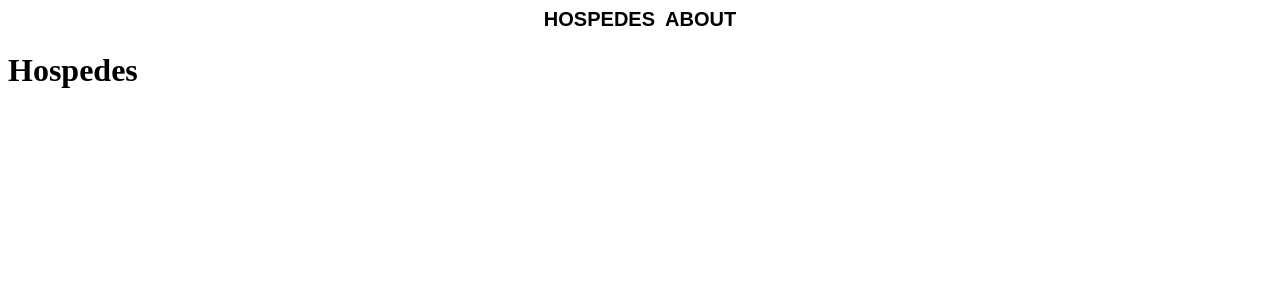
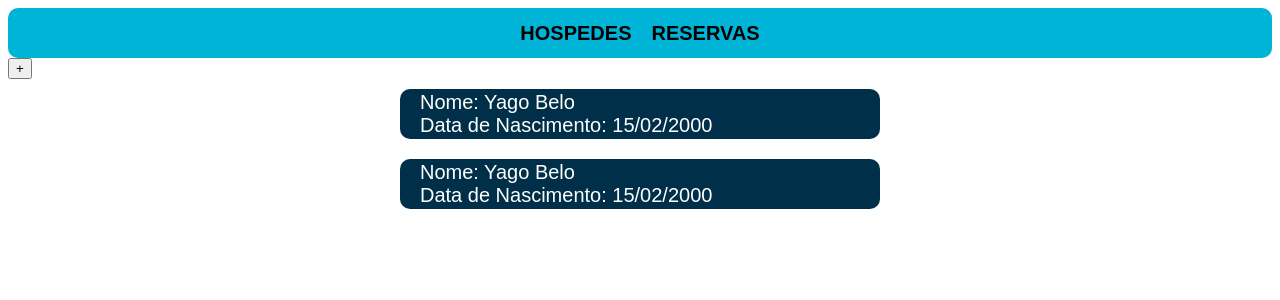
Before and after one commit to yagobelo/teste_es_frontend, a Vue app: page /hospedes in a window 1280 px wide. Shown: the top 300 px of the page. Built offline with nearby package versions, Linux system fonts and the light colour scheme.

Commit message:
feat: adicionado tela de visualização de hospedes

```diff
--- a/src/App.vue
+++ b/src/App.vue
@@ -4,21 +4,26 @@ import { RouterLink, RouterView } from "vue-router";
 
 <template>
   <header>
-    <div>
-      <nav>
-        <RouterLink class="textHeader" to="/hospedes">HOSPEDES</RouterLink>
-        <RouterLink class="textHeader" to="/reservas">ABOUT</RouterLink>
-      </nav>
-    </div>
+    <nav>
+      <RouterLink class="textHeader" to="/hospedes">HOSPEDES</RouterLink>
+      <RouterLink class="textHeader" to="/reservas">RESERVAS</RouterLink>
+    </nav>
   </header>
   <RouterView />
 </template>
 
 <style scoped>
+header {
+  background: #00b4d8;
+  border-radius: 10px;
+  height: 50px;
+  min-width: 240px;
+}
 nav {
   display: flex;
   justify-content: center;
-  gap: 10px;
+  height: 100%;
+  align-items: center;
 }
 .textHeader {
   color: black;
@@ -26,5 +31,6 @@ nav {
   font-family: Arial, Helvetica, sans-serif;
   font-size: 20px;
   font-weight: bold;
+  margin: 10px;
 }
 </style>
--- /dev/null
+++ b/src/components/CardHospedes.vue
@@ -0,0 +1,64 @@
+<script setup>
+const data = {
+  nome: "Yago Belo",
+  dataNascimento: "15/02/2000",
+  contatos: "993115559",
+  email: "yago@email.com",
+  tipoDocumento: "CPF",
+  nDocumento: "12345678989",
+  pais: "Brasil",
+  estado: "Alagoas",
+  cidade: "Maceio",
+  logradouro: "Rua Brasil Alagoas",
+  n: "10",
+  bairro: "Centro",
+  complemento: "",
+};
+</script>
+
+<template>
+  <button class="container">
+    <div class="containerData">
+      <h3>Nome: {{ data.nome }}</h3>
+      <h3>Data de Nascimento: {{ data.dataNascimento }}</h3>
+    </div>
+  </button>
+</template>
+
+<style>
+.container {
+  background: #003049;
+  border-radius: 10px;
+  border: none;
+  display: flex;
+  align-items: center;
+  width: 480px;
+  height: 50px;
+  margin: 10px;
+  padding: 0 20px;
+  overflow: hidden;
+}
+.containerData {
+  display: flex;
+  flex-direction: column;
+}
+h3 {
+  font-size: 20px;
+  margin: 0;
+  padding: 0;
+  color: white;
+  font-family: Arial, Helvetica, sans-serif;
+  font-weight: normal;
+  align-self: baseline;
+  white-space: nowrap;
+}
+button {
+  cursor: pointer;
+}
+button:hover {
+  background-color: #002f49c0;
+}
+button:active {
+  background-color: aliceblue;
+}
+</style>
--- a/src/views/HospedesView.vue
+++ b/src/views/HospedesView.vue
@@ -1,9 +1,22 @@
-<script setup></script>
+<script setup>
+import CardHospedes from "@/components/CardHospedes.vue";
+</script>
 
 <template>
   <div>
-    <h1>Hospedes</h1>
+    <button>+</button>
+    <div class="containerCards">
+      <CardHospedes />
+      <CardHospedes />
+    </div>
   </div>
 </template>
 
-<style></style>
+<style>
+.containerCards {
+  display: flex;
+  align-items: center;
+  justify-content: center;
+  flex-direction: column;
+}
+</style>
```
